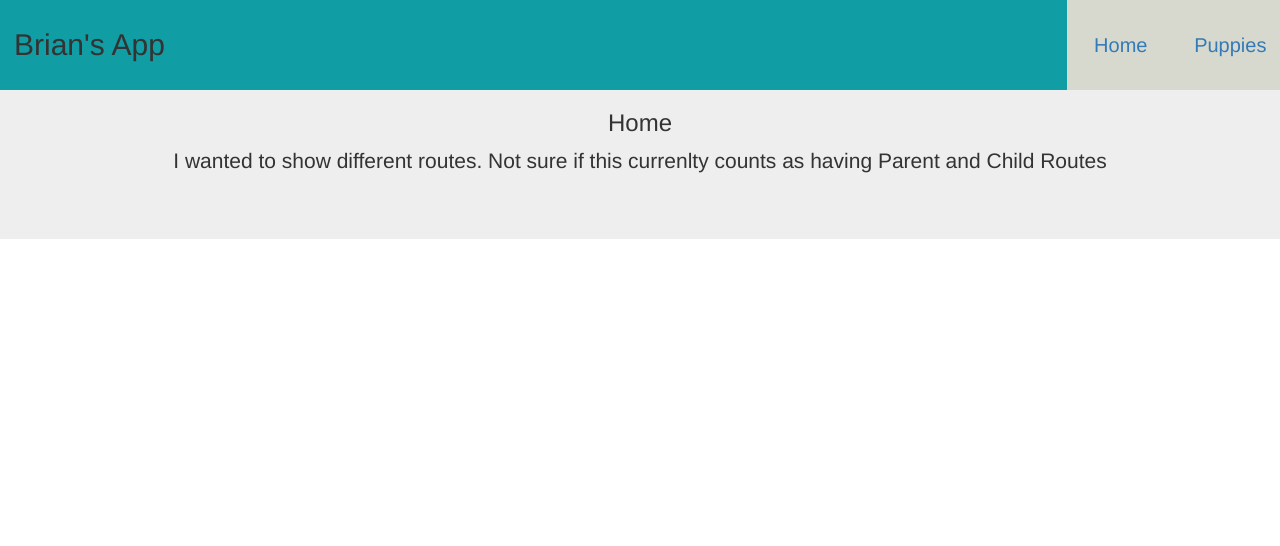
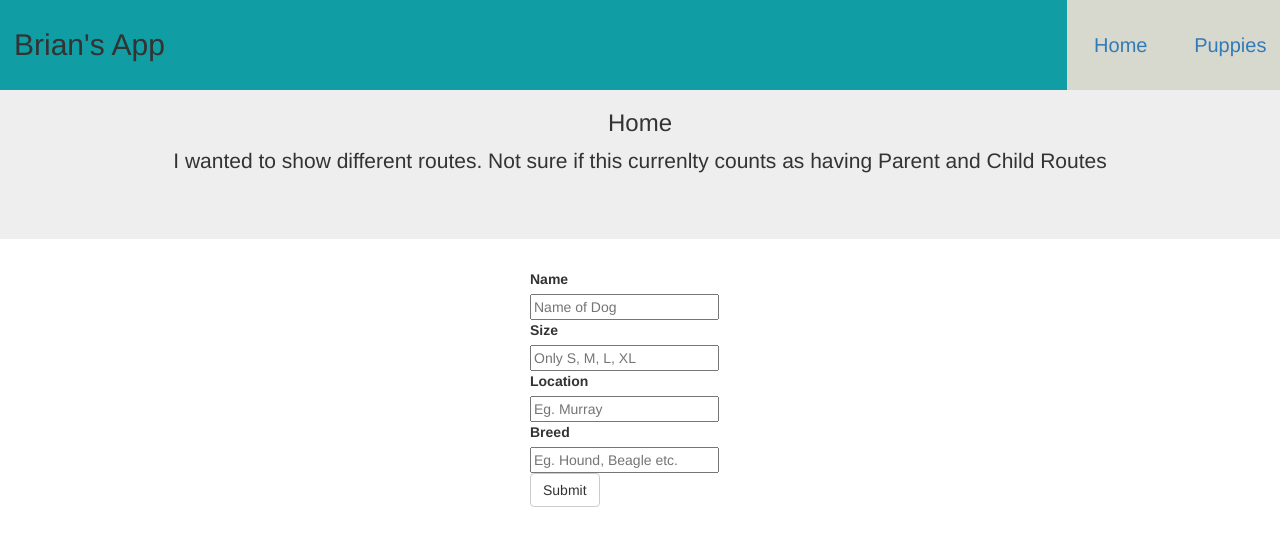
Before and after one commit to briancbarrow/readymed-project, an Angular app: page / in a window 1280 px wide. Shown: the top 546 px of the page. Built offline with nearby package versions, Linux system fonts and the light colour scheme.

Commit message:
trying to get post request to work

```diff
--- a/src/app/components/form/form.component.css
+++ b/src/app/components/form/form.component.css
@@ -2,9 +2,3 @@ form {
   max-width: 200px;
   margin: auto;
 }
-
-.form-container {
-  max-width: 200px;
-  margin: auto;
-  text-align: left;
-}
--- a/src/app/components/home/home.component.css
+++ b/src/app/components/home/home.component.css
@@ -0,0 +1,7 @@
+form > * {
+  display: block;
+}
+
+button {
+  display: inline-block;
+}
--- a/src/app/components/home/home.component.html
+++ b/src/app/components/home/home.component.html
@@ -5,3 +5,19 @@
 <div class="main-section jumbotron">
   <p>I wanted to show different routes. Not sure if this currenlty counts as having Parent and Child Routes</p>
 </div>
+<div class="form-container container">
+  <form (ngSubmit)="createPuppy(form)" #form="ngForm">
+    <label>Name</label>
+    <input type="text" name="name" ngModel placeholder="Name of Dog" required #name="ngModel">
+    <label>Size</label>
+    <input type="text" name="size" ngModel placeholder="Only S, M, L, XL" required #size="ngModel">
+    <label>Location</label>
+    <input type="text" name="location" ngModel placeholder="Eg. Murray" required #location="ngModel">
+    <label>Breed</label>
+    <input type="text" name="breed" ngModel placeholder="Eg. Hound, Beagle etc." required #breed="ngModel">
+    <!-- <label>Image (Chosen by default)</label>
+    <input type="text" name="image"  value="http://loremflickr.com/200/200/dog" required disabled="disabled"> -->
+
+    <button type="submit" class="btn btn-default">Submit</button>
+  </form>
+</div>
--- a/src/app/components/home/home.component.ts
+++ b/src/app/components/home/home.component.ts
@@ -1,4 +1,6 @@
 import { Component } from '@angular/core';
+import { PuppiesService } from '../../shared/puppies.service';
+import { NgForm } from '@angular/forms';
 
 @Component({
   selector: 'home-div',
@@ -7,7 +9,17 @@ import { Component } from '@angular/core';
 })
 
 export class HomeComponent {
-  constructor() {}
+  constructor(private puppiesService: PuppiesService) {}
 
+  createPuppy(newPuppy: NgForm) {
+    console.log(newPuppy.form.value)
+    this.puppiesService.postPuppy({
+      name: newPuppy.form.value.name,
+      size: newPuppy.form.value.size,
+      location: newPuppy.form.value.location,
+      breed: newPuppy.form.value.breed,
+      image: "http://loremflickr.com/200/200/dog"
+    })
+  }
 
 }
--- a/src/app/shared/puppies.service.ts
+++ b/src/app/shared/puppies.service.ts
@@ -6,12 +6,14 @@ import 'rxjs/add/operator/map';
 
 @Injectable()
 export class PuppiesService {
-  constructor () {}
+  constructor (private http: Http) {}
 
-  // getUser() {
-  //   return this.http.get(`https://conduit.productionready.io/api/profiles/eric`)
-  //   .map((res:Response) => res.json());
-  // }
+  postPuppy(data) {
+    console.log(data);
+    return this.http.post('https://readymed-server.herokuapp.com/post', data)
+    .map((res:Response) => res.json())
+    .catch((error:any) => Observable.throw(error.json().error || 'Server error'));
+  }
   puppies = [
     {
       name: "Rex",
--- a/src/styles.css
+++ b/src/styles.css
@@ -10,3 +10,9 @@ body {
 .main-section {
   text-align: center;
 }
+
+.form-container {
+  max-width: 250px;
+  margin: auto;
+  text-align: left;
+}
```
